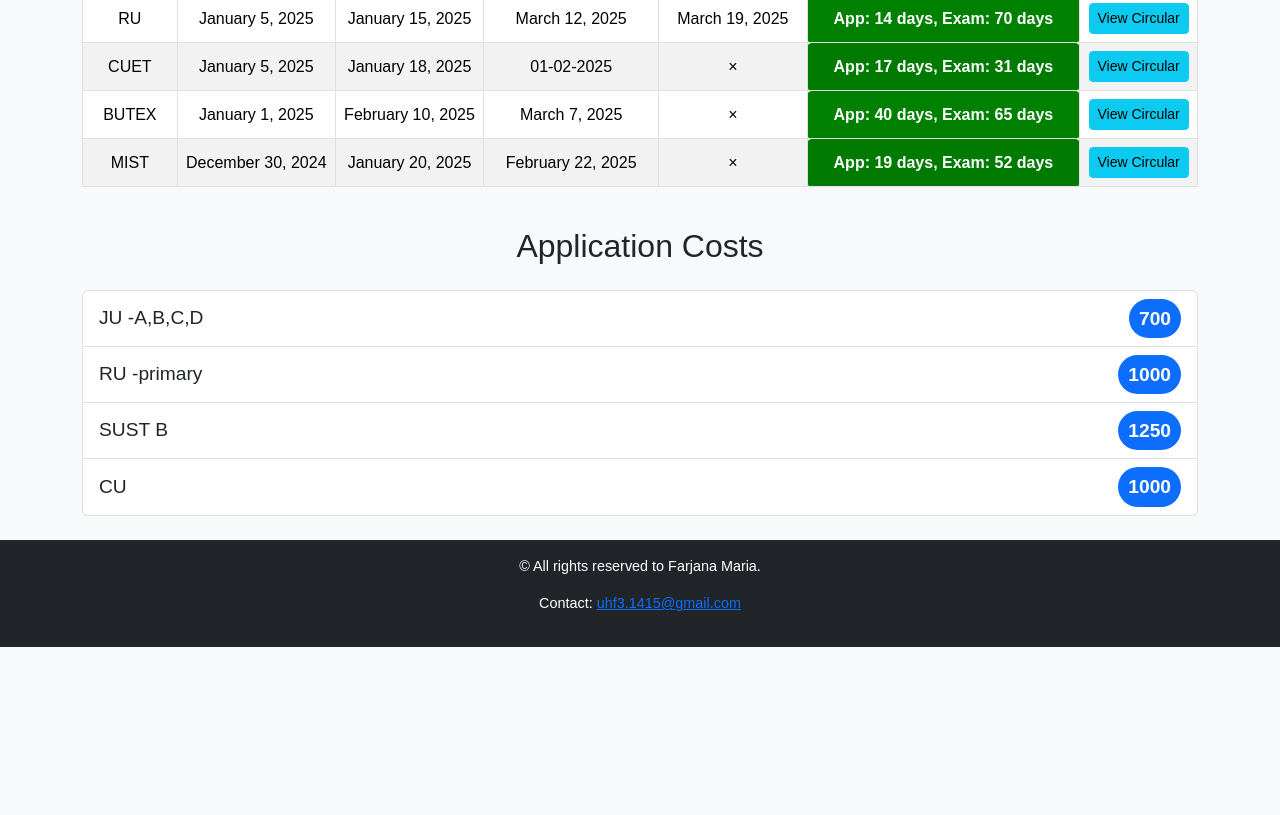
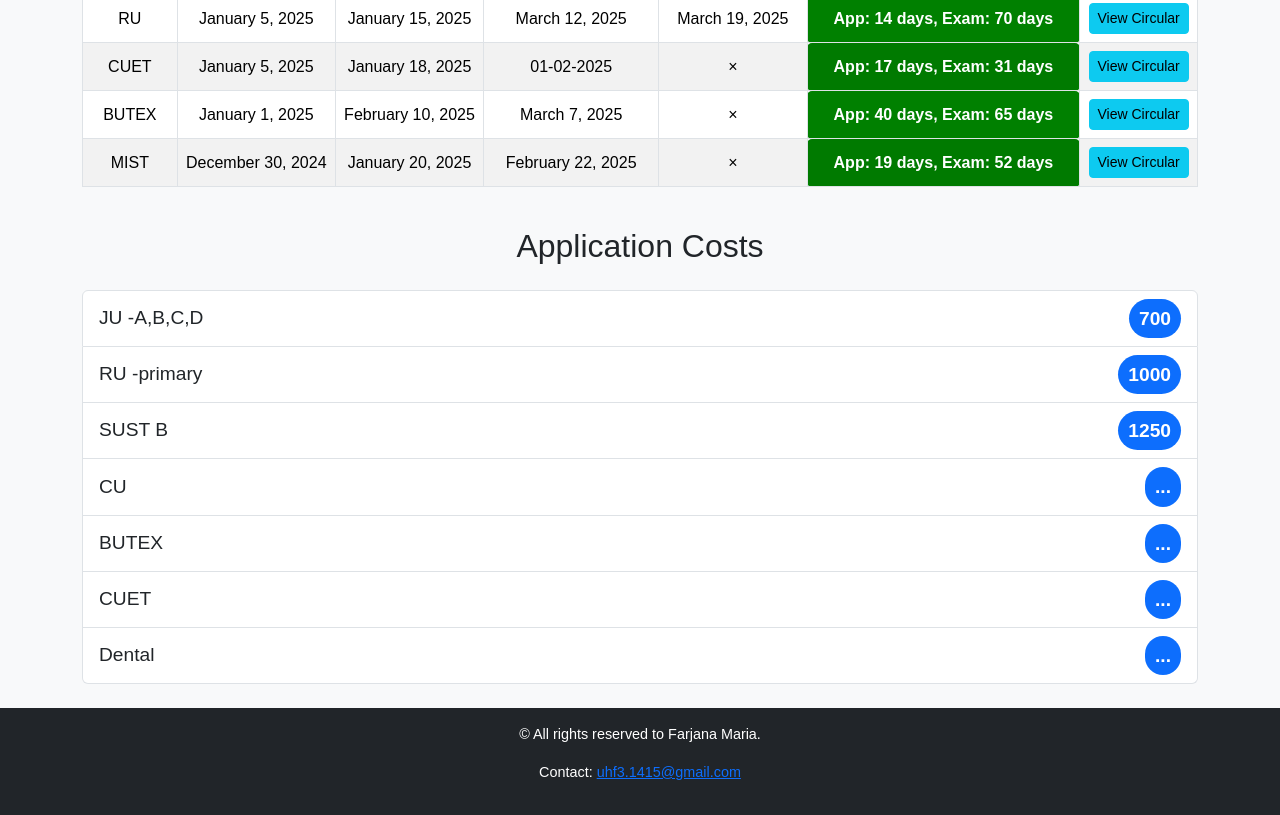
Before and after one commit to urfa-fattah/Admission, a plain HTML site: page index.html in a window 1280 px wide. Shown: the part 751-1566 px from the top of the page. Before the commit the page ends 1398 px from the top, so only its background shows below. Drawn offline with nearby package versions, Linux system fonts and the light colour scheme.

Commit message:
Update index.html

```diff
--- a/index.html
+++ b/index.html
@@ -162,7 +162,16 @@
         SUST B<span class="badge bg-primary rounded-pill">1250</span>
       </li>
       <li class="list-group-item d-flex justify-content-between align-items-center">
-        CU <span class="badge bg-primary rounded-pill">1000</span>
+        CU <span class="badge bg-primary rounded-pill">...</span>
+      </li>
+      <li class="list-group-item d-flex justify-content-between align-items-center">
+        BUTEX <span class="badge bg-primary rounded-pill">...</span>
+      </li>
+      <li class="list-group-item d-flex justify-content-between align-items-center">
+        CUET <span class="badge bg-primary rounded-pill">...</span>
+      </li>
+      <li class="list-group-item d-flex justify-content-between align-items-center">
+        Dental <span class="badge bg-primary rounded-pill">...</span>
       </li>
     </ul>
   </section>
```
